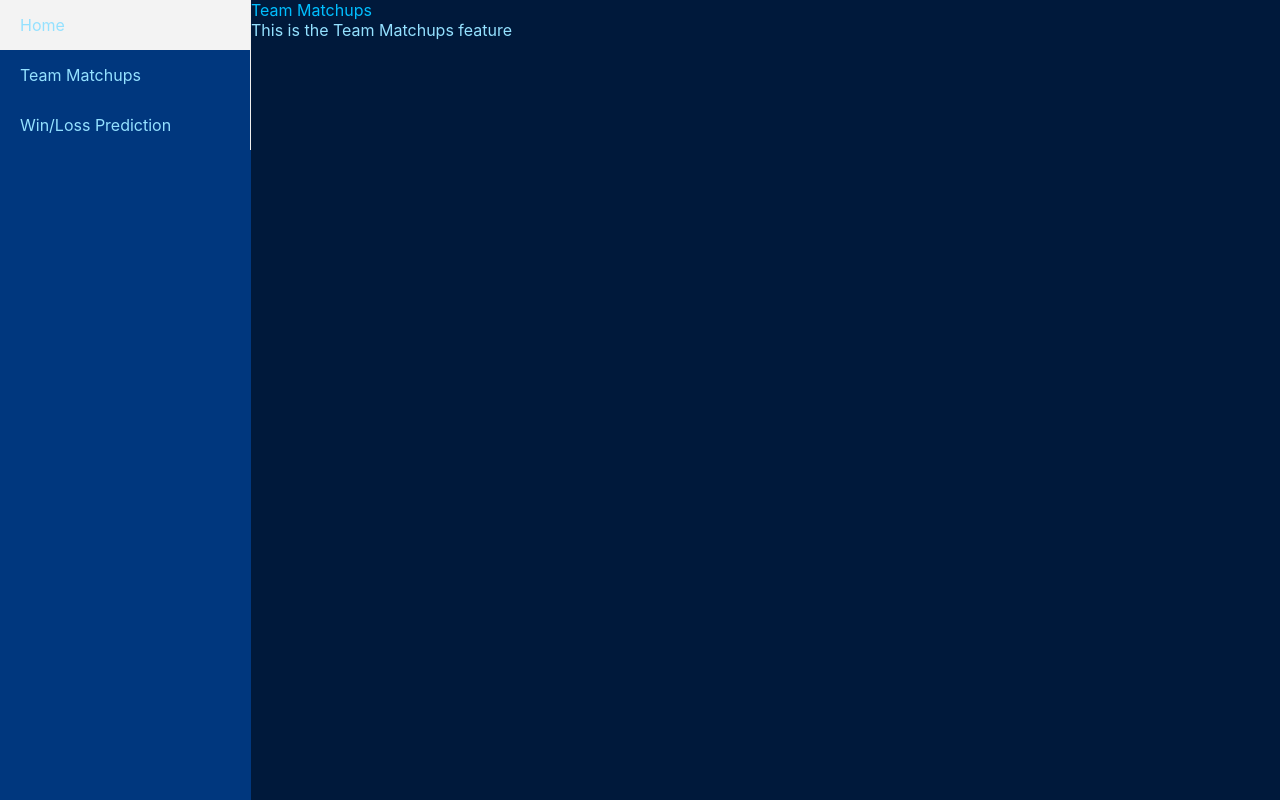
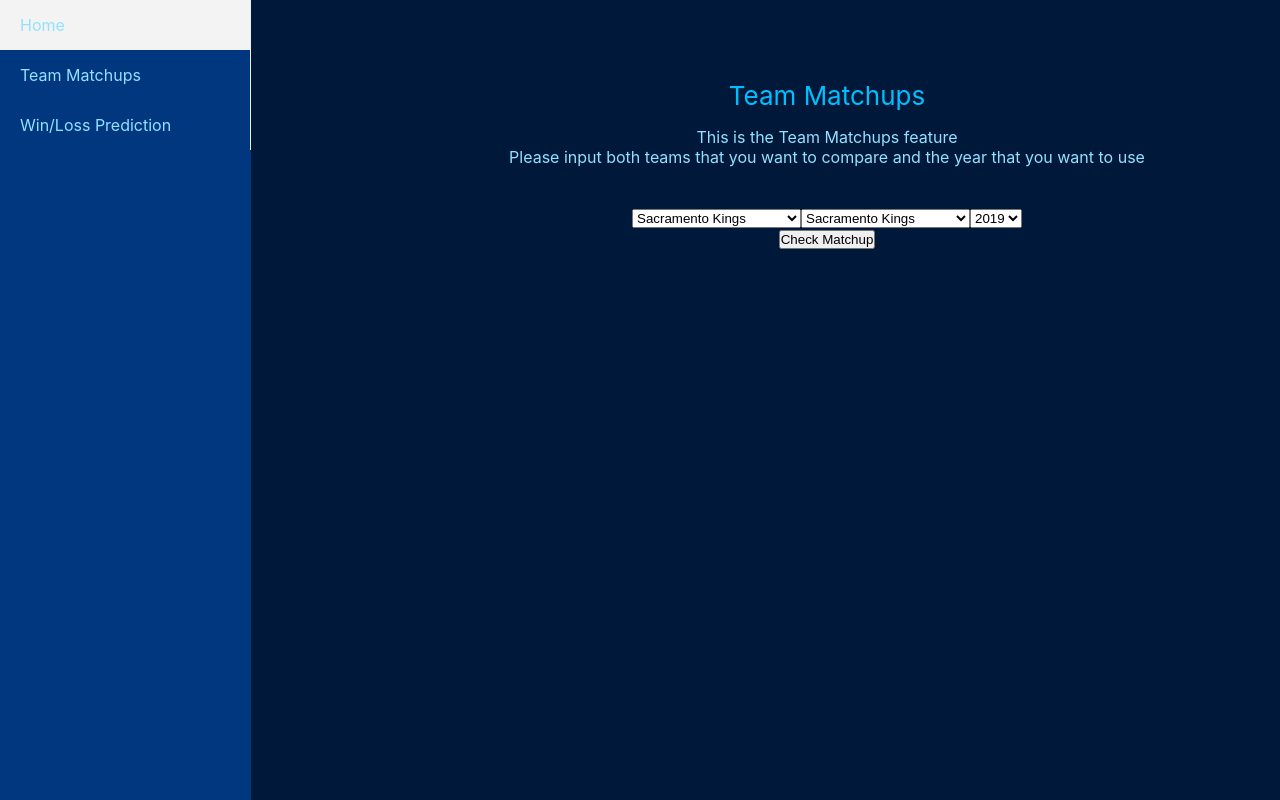
Before and after one commit to parathan/NBAMatchups, a React (Create React App) app in the folder WebApp/webapp/: page /matchups in a window 1280 px wide. Shown: the top 800 px of the page. Built offline with nearby package versions, Linux system fonts and the light colour scheme.

Commit message:
Create basic layout for matchups page

```diff
--- /dev/null
+++ b/WebApp/webapp/src/constants/teamNames.tsx
@@ -0,0 +1,32 @@
+export const teamsNames = [
+    "Sacramento Kings",
+    "Golden State Warriors",
+    "Atlanta Hawks",
+    "Boston Celtics",
+    "Oklahoma City Thunder",
+    "Los Angeles Lakers",
+    "Utah Jazz",
+    "Memphis Grizzlies",
+    "Milwaukee Bucks",
+    "Indiana Pacers",
+    "New York Knicks",
+    "Denver Nuggets",
+    "Minnesota Timberwolves",
+    "Philadelphia 76ers",
+    "New Orleans Pelicans",
+    "Dallas Mavericks",
+    "Phoenix Suns",
+    "Los Angeles Clippers",
+    "Portland Trail Blazers",
+    "Brooklyn Nets",
+    "Washington Wizards",
+    "Chicago Bulls",
+    "San Antonio Spurs",
+    "Toronto Raptors",
+    "Cleveland Cavaliers",
+    "Orlando Magic",
+    "Charlotte Hornets",
+    "Houston Rockets",
+    "Detroit Pistons",
+    "Miami Heat"
+]
--- /dev/null
+++ b/WebApp/webapp/src/constants/years.tsx
@@ -0,0 +1,7 @@
+export const years = [
+    2019,
+    2020,
+    2021,
+    2022,
+    2023
+]
--- a/WebApp/webapp/src/pages/Matchups/index.module.css
+++ b/WebApp/webapp/src/pages/Matchups/index.module.css
@@ -1,7 +1,18 @@
-.header {
-    color: var(--header-font-colour)
+.matchups {
+    padding: 10vh;
+    text-align: center;
 }
 
-.features {
+.header {
+    color: var(--header-font-colour);
+    font-size: calc(10px + 2vmin);;
+}
+
+.description {
+    padding-top: 2vh;
     color: var(--p-font-colour);
 }
+
+.input {
+    padding-top: 5vh;
+}
--- a/WebApp/webapp/src/pages/Matchups/index.tsx
+++ b/WebApp/webapp/src/pages/Matchups/index.tsx
@@ -2,20 +2,44 @@
 import styles from './index.module.css';
 import Layout from '../../components/Layout/Layout';
 
+import { teamsNames } from '../../constants/teamNames';
+import { years } from '../../constants/years';
+
 function Matchups() {
   return (
     <Layout>
-      <div className={styles.homePage}>
-        <header className={styles.header}>
+      <div className={styles.matchups}>
+        <div className={styles.header}>
           <p>
             Team Matchups
           </p>
-        </header>
-        <header className={styles.features}>
+        </div>
+        <div className={styles.description}>
           <p>
-            This is the Team Matchups feature
+            This is the Team Matchups feature <br/>
+            Please input both teams that you want to compare and the year that you want to use
           </p>
-        </header>
+        </div>
+        <div className={styles.input}>
+          <select>
+            {teamsNames.map( teamName =>
+              <option value={teamName}>{teamName}</option>
+            )};
+          </select>
+          <select>
+            {teamsNames.map( teamName =>
+              <option value={teamName}>{teamName}</option>
+            )};
+          </select>
+          <select>
+            {years.map( year =>
+              <option value={year}>{year}</option>
+            )};
+          </select>
+        </div>
+        <div>
+          <button>Check Matchup</button>
+        </div>
       </div>
     </Layout>
   );
```
